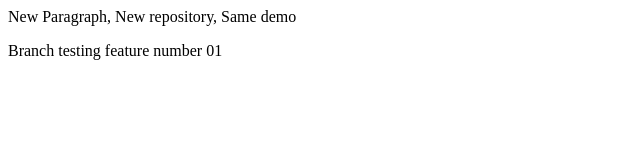
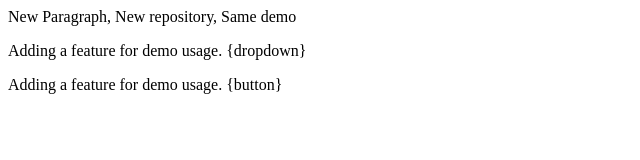
Before and after one commit to Arghya-Tech99/LocalRepo_Playground2, a plain HTML site: page index.html in a window 1280 px wide. Shown: the whole page, without its empty margins (0-640 px from the left). Drawn offline with Linux system fonts and the light colour scheme.

Commit message:
Added new features

```diff
--- a/index.html
+++ b/index.html
@@ -1,2 +1,3 @@
 <p> New Paragraph, New repository, Same demo</p>
-<p> Branch testing feature number 01 </p>
+<p> Adding a feature for demo usage. {dropdown}</p>
+<p> Adding a feature for demo usage. {button}</p>
```
